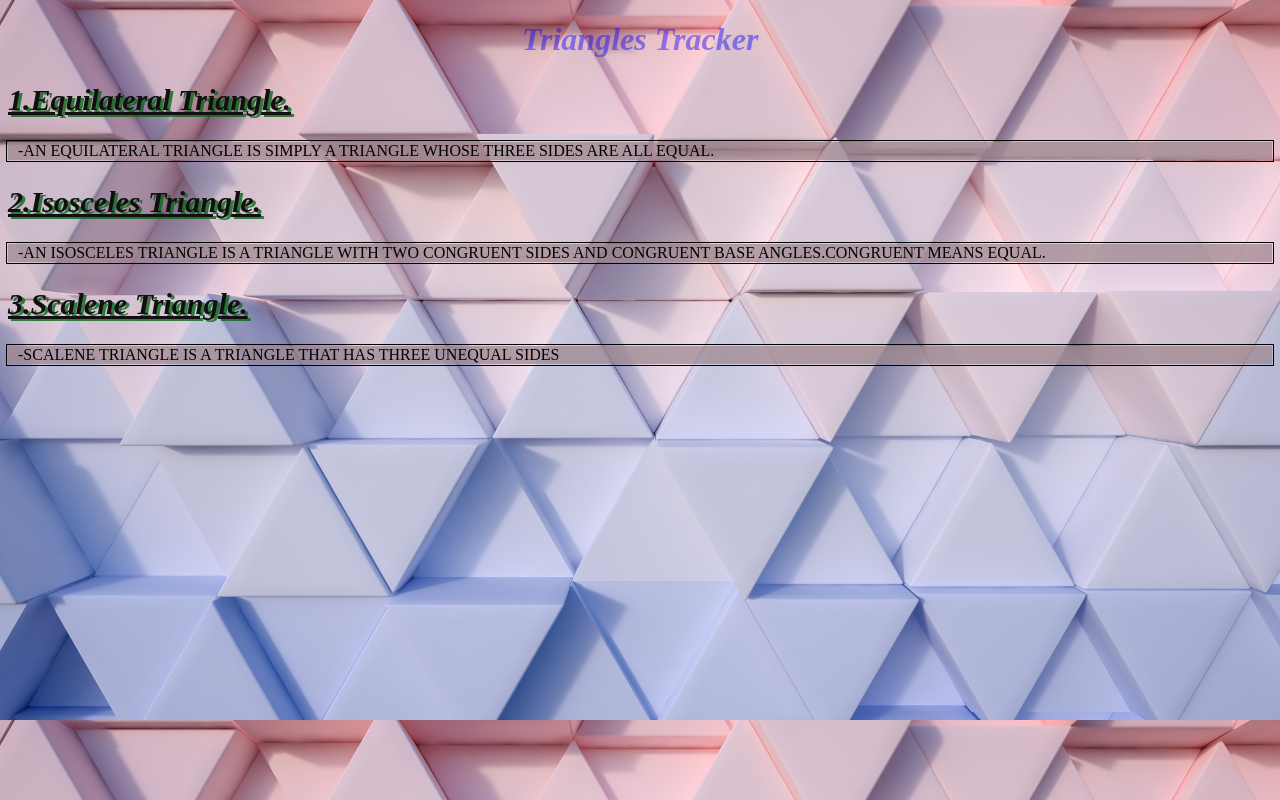
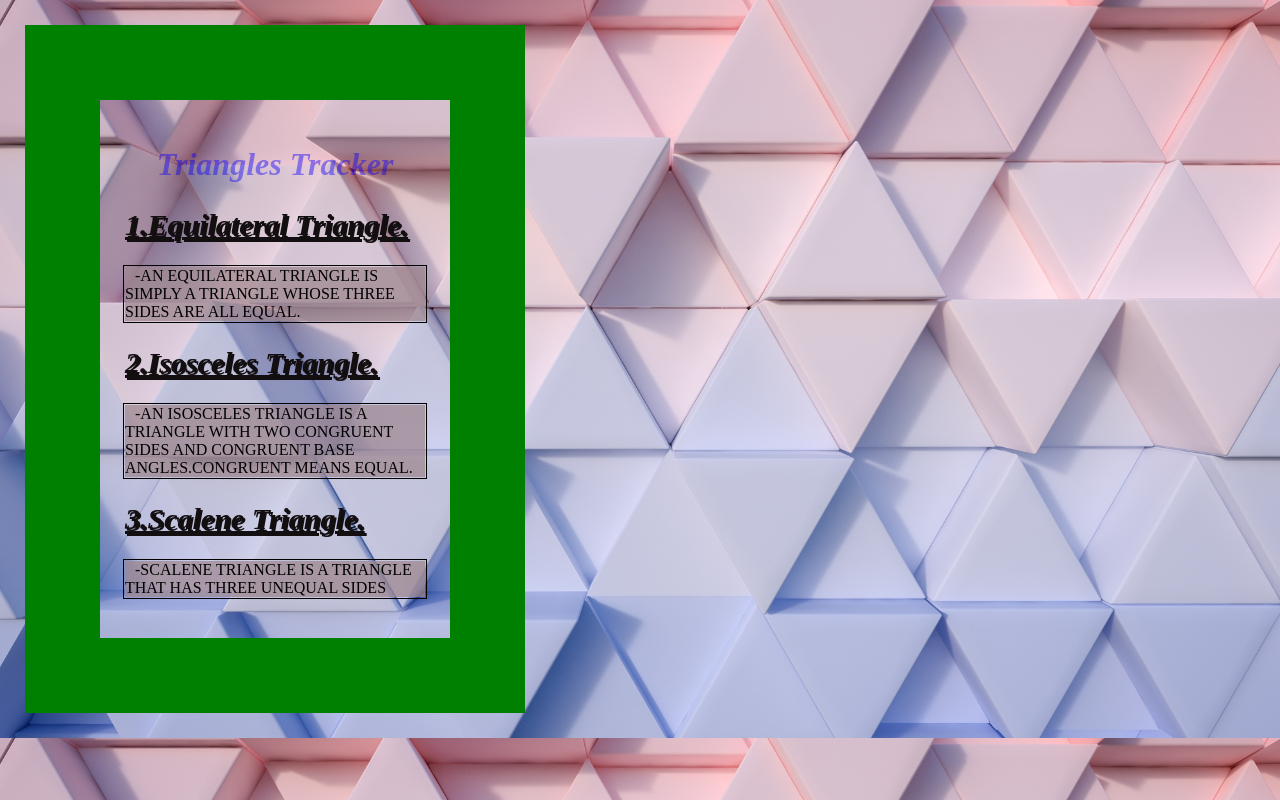
Before and after one commit to 1zx/Triangle, a plain HTML site: page index.html in a window 1280 px wide. Drawn offline with Linux system fonts and the light colour scheme; a script that the page names is missing.

Commit message:
Add styles.css

```diff
--- a/css/styles.css
+++ b/css/styles.css
@@ -9,17 +9,23 @@ body{
     background-size: cover;
     font-size: 100%;
 
+        width: 300px;
+        border: 75px solid green;
+        padding: 25px;
+        margin: 25px;
+
 }
 h2 {
     color: rgb(19, 15, 17);
     text-decoration: underline;
     text-shadow: 3px 2px rgba(8, 105, 24, 0.801);
     font-size: 30px;
-
+    text-shadow: 2px 2px;
 
 }
 .cool{
     font-style: italic;
+
 }
 p.uppercase {
     text-transform: uppercase;
@@ -35,3 +41,4 @@ p.uppercase {
     float: right;
     margin-right: 800px
  }
+}
```
